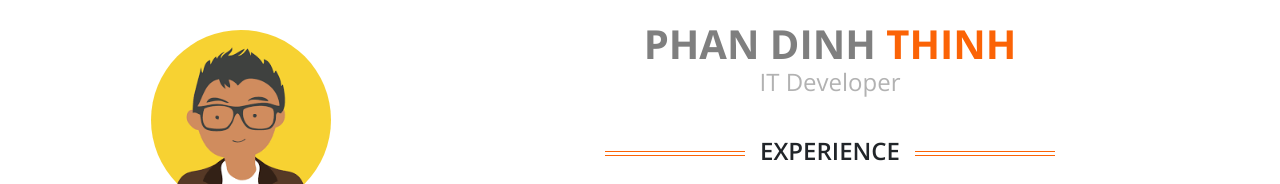
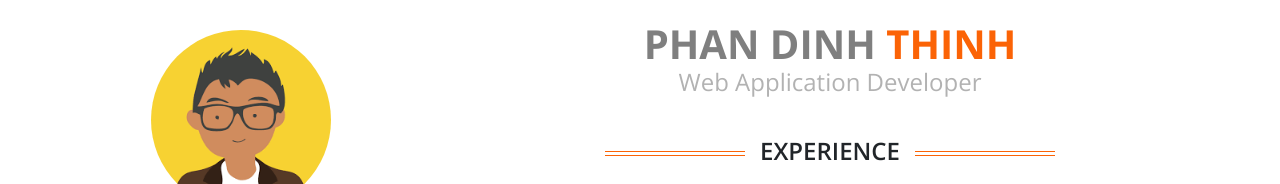
Before and after one commit to thinhcafu/thinhcafu.github.io, a plain HTML site: page index.html in a window 1280 px wide. Shown: the top 184 px of the page. Drawn offline with nearby package versions, Linux system fonts and the light colour scheme.

Commit message:
no message

```diff
--- a/index.html
+++ b/index.html
@@ -62,7 +62,7 @@
 								<div class="col-sm-12">
 									<section class="header-info">
 										<h1 class="applicant"><span class="applicant-name first-name">Phan Dinh </span><span class="applicant-name last-name">Thinh</span></h1>
-										<h4 class="career">IT Developer</h4>
+										<h4 class="career">Web Application Developer</h4>
 									</section>
 								</div>
 							</div>
```
